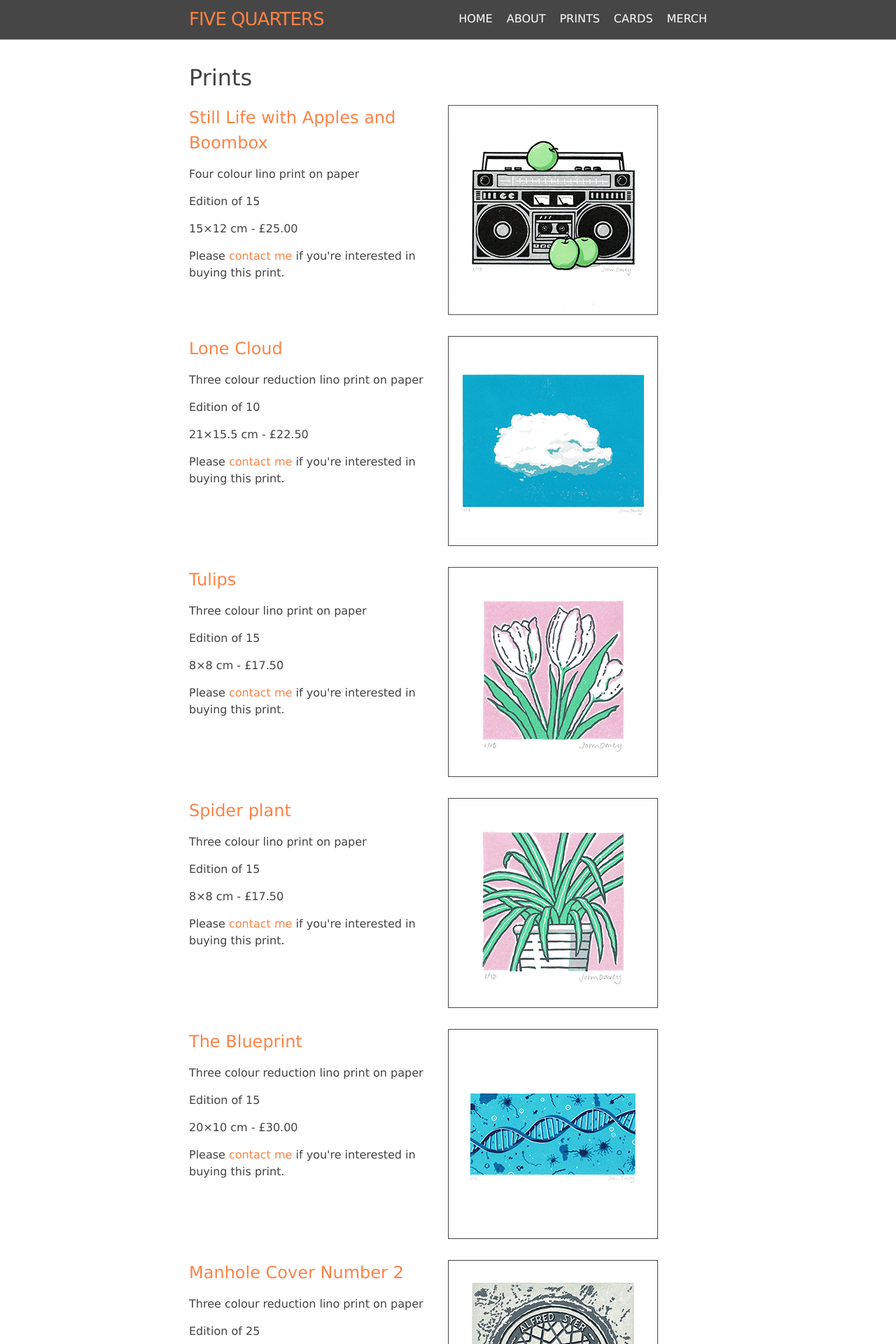
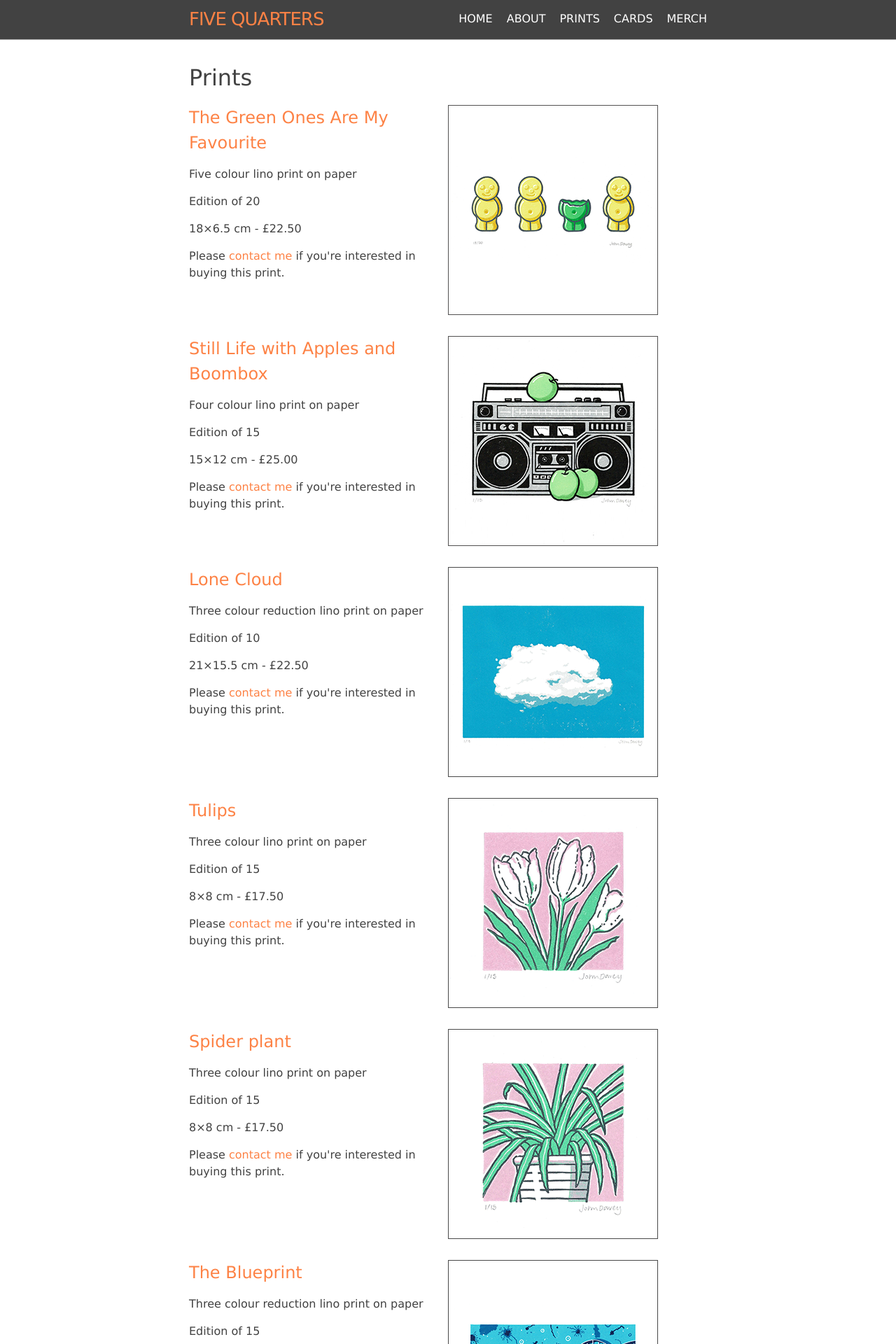
Before and after one commit to Five-Quarters/five-quarters.github.io, a Jekyll site: the page built from prints.markdown, in a window 1280 px wide. Shown: the top 1920 px of the page at 70% size. Built offline with Jekyll 4.4.1, drawn with Linux system fonts in a browser that asks for light colours.

Commit message:
Jelly baby print added

```diff
--- a/_includes/footer.html
+++ b/_includes/footer.html
@@ -28,7 +28,7 @@
         <ul class="contact-list">
           <h4>Enquiries</h4>
           <li>
-            <a class="u-email" href="mailto:{{ site.email }}"><i class="fa fa-envelope"></i> {{ site.email }}</a>
+            <a class="u-email" href="mailto:{{ site.email }}"><i class="fa fa-envelope"></i>{{ site.email }}</a>
           </li>
         </ul>
       </div>
--- /dev/null
+++ b/_prints/jelly-babies.md
@@ -0,0 +1,13 @@
+---
+layout: print
+date:   2024-04-13 00:00:00 +0100
+title:  "The Green Ones Are My Favourite"
+description: "Five colour lino print on paper"
+edition: 20
+width: 18
+height: 6.5
+price: "£22.50"
+etsy_id:
+etsy_id_missing_text: Please <a href="mailto:contact@fivequarters.co.uk">contact me</a> if you're interested in buying this print.
+image_name: jelly-favourite
+---
--- a/_sass/five-quarters/_layout.scss
+++ b/_sass/five-quarters/_layout.scss
@@ -8,7 +8,7 @@
   // Positioning context for the mobile navigation icon
   position: relative;
 
-  background-color: rgb(70, 70, 70);
+  background-color: rgb(66, 66, 66);
 }
 
 .site-title {
```
Also changed, not shown: assets/img/prints/jelly-favourite-large.jpg (added), assets/img/prints/jelly-favourite-small.png (added).
